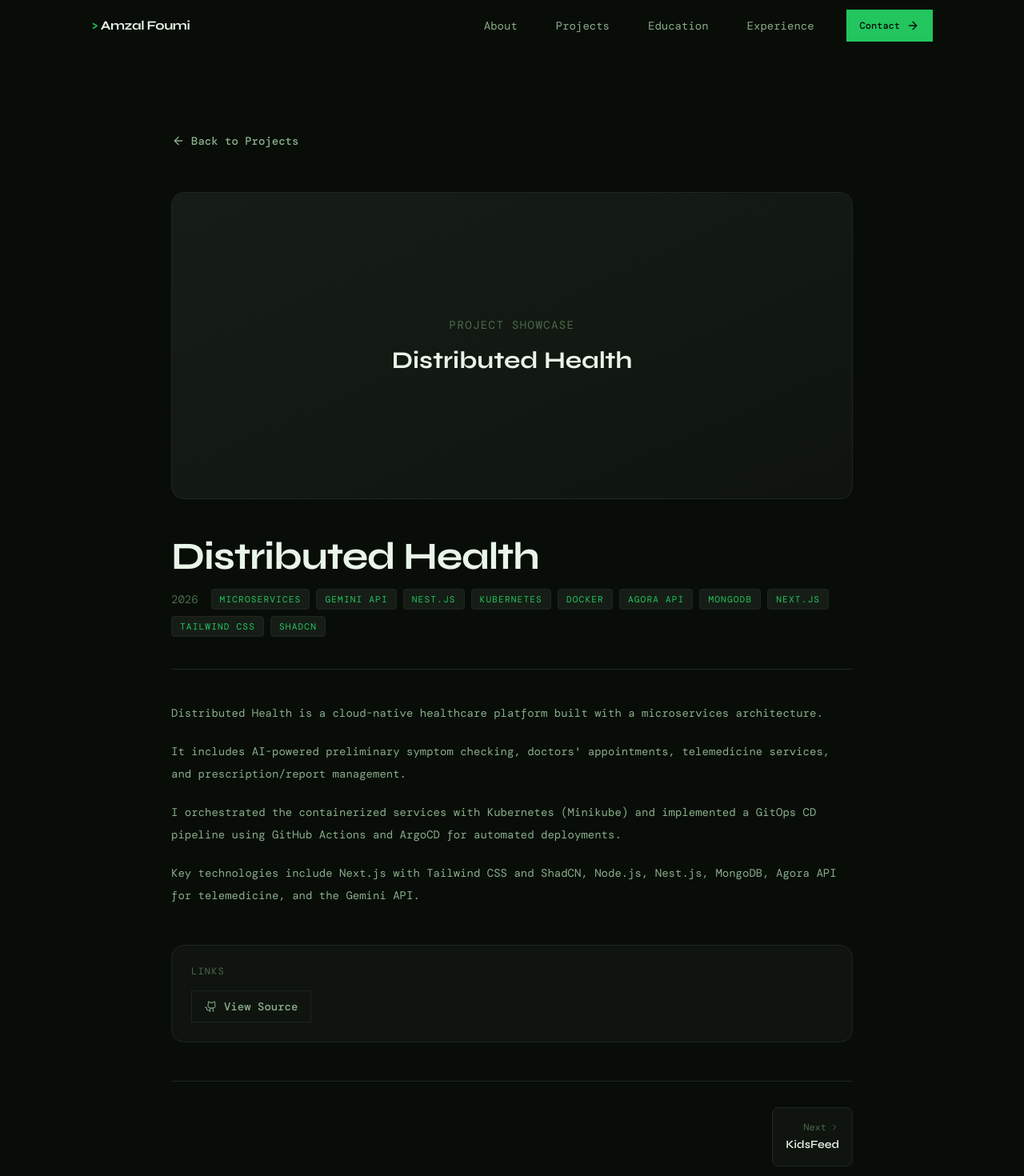
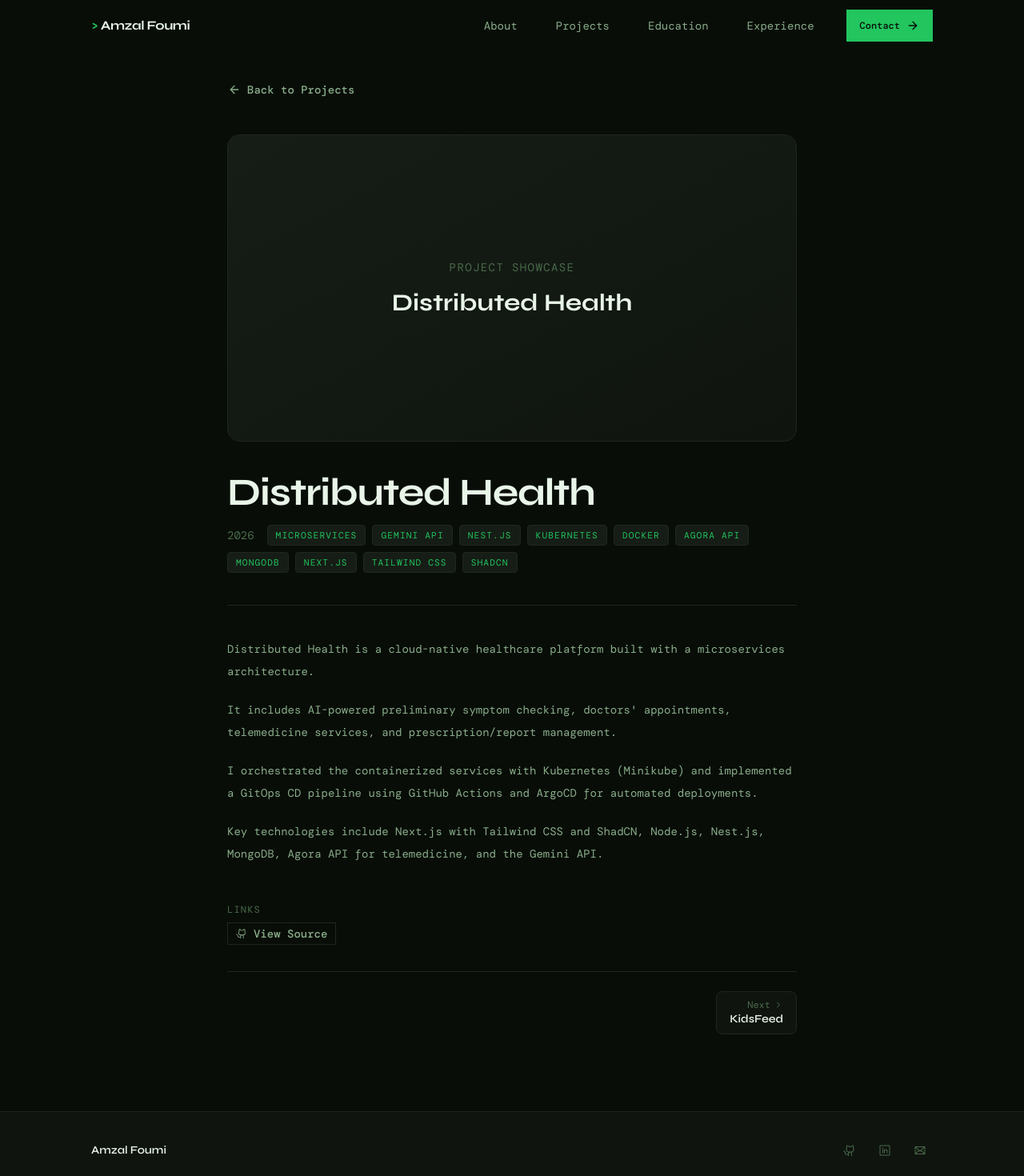
Before and after one commit to AmzalFoumi/amzal-portfolio, a Next.js app: page /projects/distributed-health in a window 1280 px wide. Shown: the top 1470 px of the page at 80% size. Built offline with nearby package versions, Linux system fonts and the light colour scheme; a web font is replaced by a local one.

Commit message:
refactor: playing around with padding in project pages

```diff
--- a/src/app/projects/[slug]/page.tsx
+++ b/src/app/projects/[slug]/page.tsx
@@ -1,7 +1,12 @@
 import { notFound } from "next/navigation";
 import type { Metadata } from "next";
 import Link from "next/link";
-import { ArrowLeft, ArrowUpRight, ChevronLeft, ChevronRight } from "lucide-react";
+import {
+  ArrowLeft,
+  ArrowUpRight,
+  ChevronLeft,
+  ChevronRight,
+} from "lucide-react";
 import { GithubLogoIcon } from "@phosphor-icons/react/dist/ssr";
 import { Button } from "@/components/ui/button";
 import { TagBadge } from "@/components/shared/TagBadge";
@@ -44,13 +49,10 @@ export default async function ProjectPage({ params }: Props) {
     .filter(Boolean);
 
   return (
-    <div className="min-h-screen pt-40 pb-24 flex flex-col items-center justify-center">
-      <article
-        className="px-6 w-full"
-        style={{ maxWidth: "900px" }}
-      >
+    <div className="min-h-screen pt-24 pb-24">
+      <article className="mx-auto px-6" style={{ maxWidth: "760px" }}>
         {/* Back button */}
-        <div className="mb-12">
+        <div className="mb-10">
           <Link href="/#projects">
             <Button
               variant="ghost"
@@ -65,7 +67,7 @@ export default async function ProjectPage({ params }: Props) {
 
         {/* Featured Image / Hero Section */}
         <div
-          className="rounded-[var(--radius-lg)] border overflow-hidden mb-12 bg-gradient-to-br from-[var(--bg-elevated)] to-[var(--bg-surface)] min-h-96 flex items-center justify-center"
+          className="rounded-[var(--radius-lg)] border overflow-hidden mb-10 bg-gradient-to-br from-[var(--bg-elevated)] to-[var(--bg-surface)] min-h-96 flex items-center justify-center"
           style={{ borderColor: "var(--bg-border)" }}
         >
           <div className="text-center px-8">
@@ -129,20 +131,14 @@ export default async function ProjectPage({ params }: Props) {
 
         {/* Links */}
         {(project.liveUrl || project.repoUrl) && (
-          <div
-            className="rounded-[var(--radius-lg)] p-6 mb-12 border"
-            style={{
-              background: "var(--bg-surface)",
-              borderColor: "var(--bg-border)",
-            }}
-          >
+          <div className="mb-8">
             <p
-              className="font-mono text-xs uppercase tracking-widest mb-4"
+              className="font-mono text-xs uppercase tracking-widest mb-2"
               style={{ color: "var(--text-tertiary)" }}
             >
               Links
             </p>
-            <div className="flex flex-wrap gap-3">
+            <div className="flex flex-wrap gap-2">
               {project.liveUrl && (
                 <a
                   href={project.liveUrl}
@@ -150,7 +146,7 @@ export default async function ProjectPage({ params }: Props) {
                   rel="noopener noreferrer"
                 >
                   <Button
-                    size="lg"
+                    size="sm"
                     className="font-mono text-sm gap-2"
                     style={{
                       background: "var(--accent-bright)",
@@ -169,7 +165,7 @@ export default async function ProjectPage({ params }: Props) {
                 >
                   <Button
                     variant="outline"
-                    size="lg"
+                    size="sm"
                     className="font-mono text-sm gap-2 border"
                     style={{
                       borderColor: "var(--bg-border)",
@@ -187,14 +183,14 @@ export default async function ProjectPage({ params }: Props) {
 
         {/* Prev / Next navigation */}
         <div
-          className="pt-8 border-t grid grid-cols-2 gap-4"
+          className="pt-6 border-t grid grid-cols-2 gap-4"
           style={{ borderColor: "var(--bg-border)" }}
         >
           <div>
             {prevProject && (
               <Link
                 href={`/projects/${prevProject.slug}`}
-                className="group flex flex-col gap-1 p-4 rounded-[var(--radius-md)] border transition-colors"
+                className="group flex flex-col gap-0 px-4 py-2 rounded-[var(--radius-md)] border transition-colors"
                 style={{
                   borderColor: "var(--bg-border)",
                   background: "var(--bg-surface)",
@@ -222,7 +218,7 @@ export default async function ProjectPage({ params }: Props) {
             {nextProject && (
               <Link
                 href={`/projects/${nextProject.slug}`}
-                className="group flex flex-col gap-1 p-4 rounded-[var(--radius-md)] border text-right transition-colors"
+                className="group flex flex-col gap-0 px-4 py-2 rounded-[var(--radius-md)] border text-right transition-colors"
                 style={{
                   borderColor: "var(--bg-border)",
                   background: "var(--bg-surface)",
```
